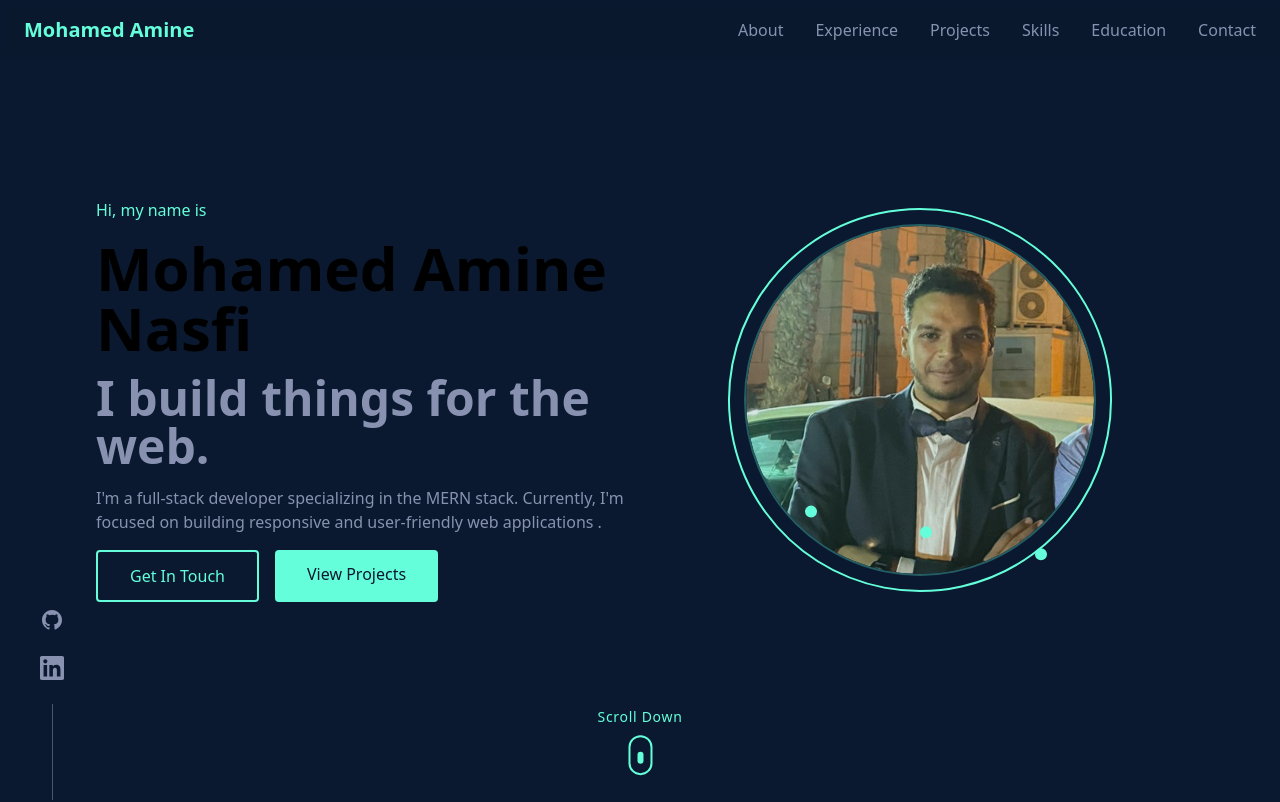
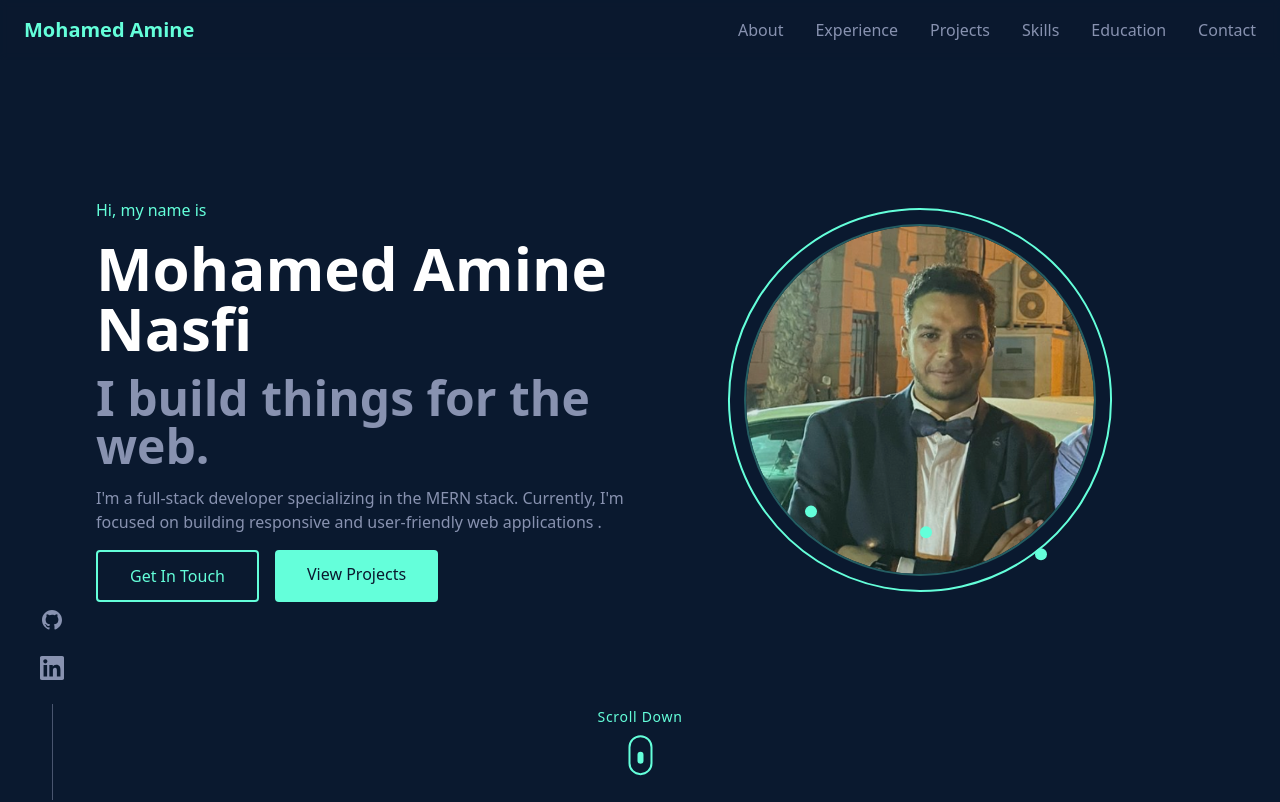
Before and after one commit to medaminenasfi/Portfolio., a React (Create React App) app: page / in a window 1280 px wide. Shown: the top 802 px of the page. Built offline with nearby package versions, Linux system fonts and the light colour scheme.

Commit message:
Enhance About and Education components: add ScrollDown functionality and improve layout with additional spacing

```diff
--- a/src/components/About.jsx
+++ b/src/components/About.jsx
@@ -134,6 +134,7 @@ const About = () => {
           />
         </div>
       </motion.div>
+
     </section>
   );
 };
--- a/src/components/Education.jsx
+++ b/src/components/Education.jsx
@@ -1,5 +1,6 @@
 import React from 'react';
 import { motion } from 'framer-motion';
+import ScrollDown from "./ScrollDown";
 
 const EducationCard = ({ degree, school, period, location, description }) => (
   <motion.div
@@ -114,6 +115,10 @@ const Education = () => {
           />
         </div>
       </motion.div>
+      <br/>      <br/>
+
+            <ScrollDown targetId="contact" />
+
     </section>
   );
 };
--- a/src/components/Hero.jsx
+++ b/src/components/Hero.jsx
@@ -91,7 +91,7 @@ const Hero = () => {
 
             <motion.h1
               variants={itemVariants}
-              className="text-4xl sm:text-6xl font-bold mb-4"
+              className="text-white text-4xl sm:text-6xl font-bold mb-4"
             >
               Mohamed Amine Nasfi
             </motion.h1>
```
